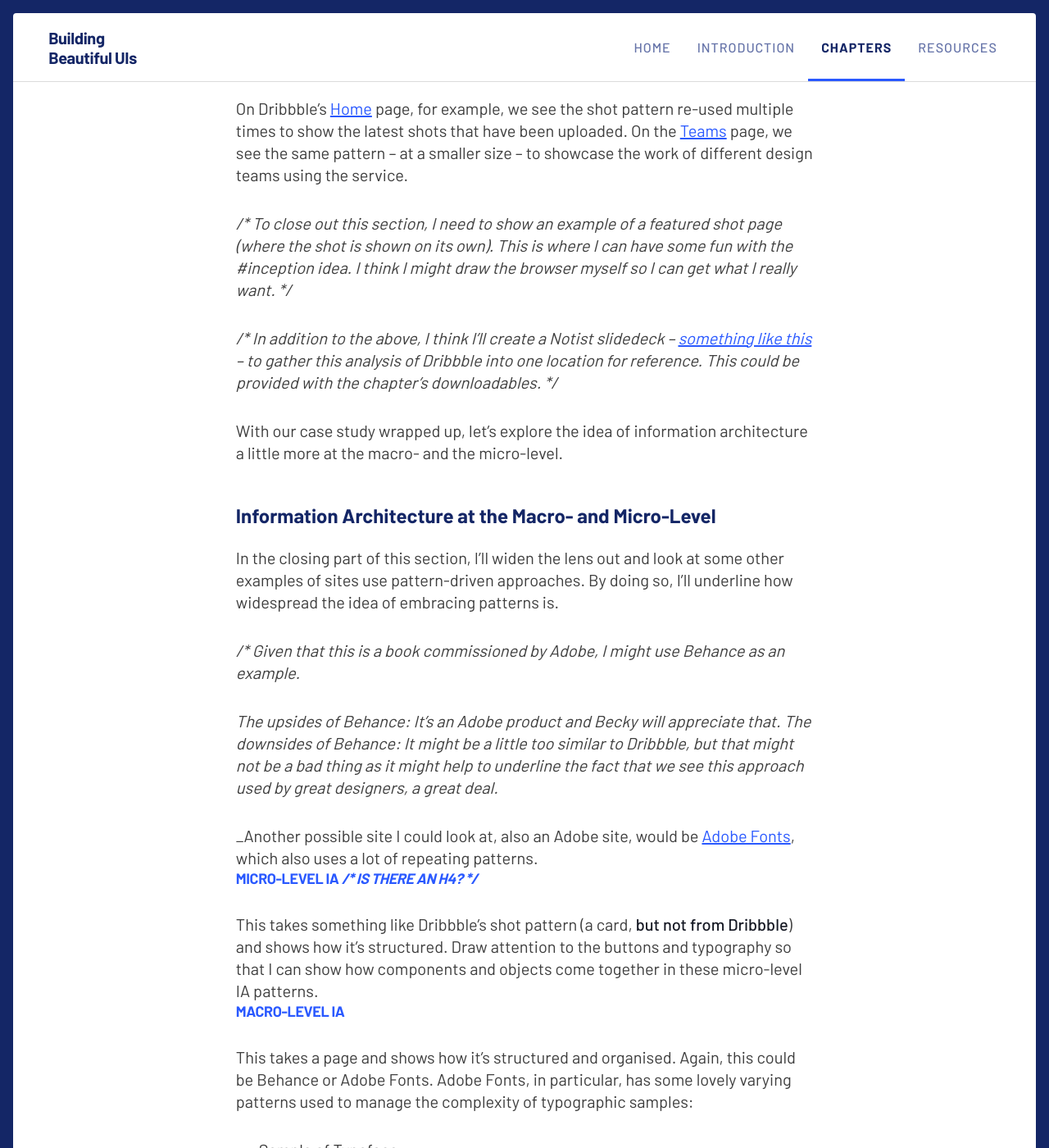
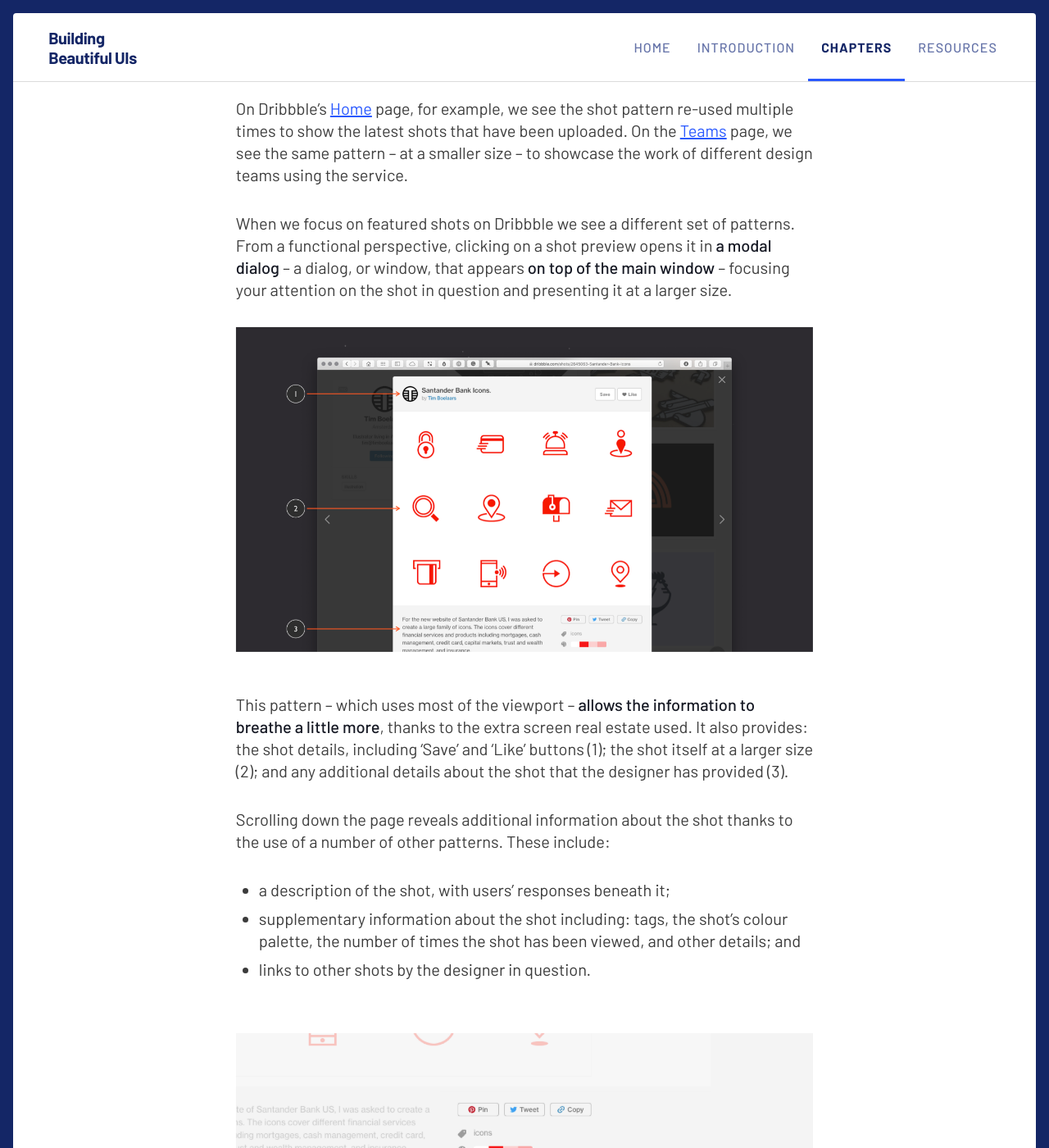
Before and after one commit to buildingbeautifuluis/buildingbeautifuluis.github.io, a Jekyll site: the page built from _preview/03-Information-Architecture.md, in a window 1280 px wide and 1400 px high, scrolled down 21774 px. Shown: the whole window at 82% size. Built offline with Jekyll 4.4.1, drawn with Linux system fonts in a browser that asks for light colours; some of the changed text lies outside the part shown.

Commit message:
Dribbble Case Study… complete! 🎉

```diff
--- a/_preview/03-Information-Architecture.md
+++ b/_preview/03-Information-Architecture.md
@@ -401,7 +401,7 @@
 {% include figure.html url="/images/ch3/c3-s2-dribbble-shot-pattern-reused.gif" alt="Dribbble’s Shot Pattern, Reused" description="Dribbble’s shot pattern is used in multiple locations throughout the website underlining another benefit of embracing design patterns: reusability." %}
 
 
-The re-use of this pattern in so many different areas of Dribbble’s website underlines a further, important, benefit of building patterns as a core part of your design process, namely: **reusability**.
+The re-use of this pattern in so many different areas of Dribbble’s website underlines a further, important, benefit of building patterns as a core part of your design process, namely: **reusability and consistency**.
 
 **The more you embrace reusability** and the less you reinvent the wheel, **the more consistent your user interfaces are and the quicker they are to build**.
 
@@ -427,11 +427,40 @@
 
 On Dribbble’s [Home](https://dribbble.com) page, for example, we see the shot pattern re-used multiple times to show the latest shots that have been uploaded. On the [Teams](https://dribbble.com/teams) page, we see the same pattern – at a smaller size – to showcase the work of different design teams using the service.
 
-_/* To close out this section, I need to show an example of a featured shot page (where the shot is shown on its own). This is where I can have some fun with the #inception idea. I think I might draw the browser myself so I can get what I really want. */_
+<!-- This essentially repeats what’s said above. Either roll it into the above or edit it out? -->
 
-_/* In addition to the above, I think I’ll create a Notist slidedeck – [something like this](https://noti.st/mrmurphy/SQzORm/pattern-library-netlify-credit-card-modal) – to gather this analysis of Dribbble into one location for reference. This could be provided with the chapter’s downloadables. */_
+When we focus on featured shots on Dribbble we see a different set of patterns. From a functional perspective, clicking on a shot preview opens it in **a modal dialog** – a dialog, or window, that appears **on top of the main window** – focusing your attention on the shot in question and presenting it at a larger size.
 
-With our case study wrapped up, let’s explore the idea of information architecture a little more at the macro- and the micro-level.
+
+{% include figure.html url="/images/ch3/c3-s2-dribbble-featured-shot.png" alt="Clicking on an image on Dribbble opens it in a modal dialog, focusing your attention by providing: the details of shot (1); a larger image of the shot in question (2) and supplementary information on the shot provided by its designer (3)." %}
+
+
+This pattern – which uses most of the viewport – **allows the information to breathe a little more**, thanks to the extra screen real estate used. It also provides: the shot details, including ‘Save’ and ‘Like’ buttons (1); the shot itself at a larger size (2); and any additional details about the shot that the designer has provided (3).
+
+Scrolling down the page reveals additional information about the shot thanks to the use of a number of other patterns. These include:
+
++ a description of the shot, with users’ responses beneath it;
++ supplementary information about the shot including: tags, the shot’s colour palette, the number of times the shot has been viewed, and other details; and
++ links to other shots by the designer in question.
+
+
+{% include figure.html url="/images/ch3/c3-s2-dribbble-featured-shot-details.png" alt="Underneath the image, Dribbble provides a wide range of meta data about the shot (1) and links to further shots by the designer in question (2)." %}
+
+
+Hopefully this case study has demonstrated **the power of embracing user interface patterns** as a core part of your user interface design strategy. By incorporating **patterns built from objects and components** into your user interface toolbox, you reap countless benefits, including:
+
++ accelerating your design process;
++ creating updatable patterns that help streamline the maintenance of your design over the long-term; and
++ ensuring your interfaces are more consistent.
+
+With our case study wrapped up, let’s explore the idea of information architecture a little more at the macro- and the micro-level, focusing on pages.
+
+<!--
+
+In addition to the above, I think I’ll create a Notist slidedeck – [something like this](https://noti.st/mrmurphy/SQzORm/pattern-library-netlify-credit-card-modal) – to gather this analysis of Dribbble into one location for reference. This could be provided with the chapter’s downloadables.
+
+-->
+
 
 
 ### Information Architecture at the Macro- and Micro-Level
```
Also changed, not shown: images/ch3/c3-s2-dribbble-featured-shot-details.png (added), images/ch3/c3-s2-dribbble-featured-shot.png (added).
